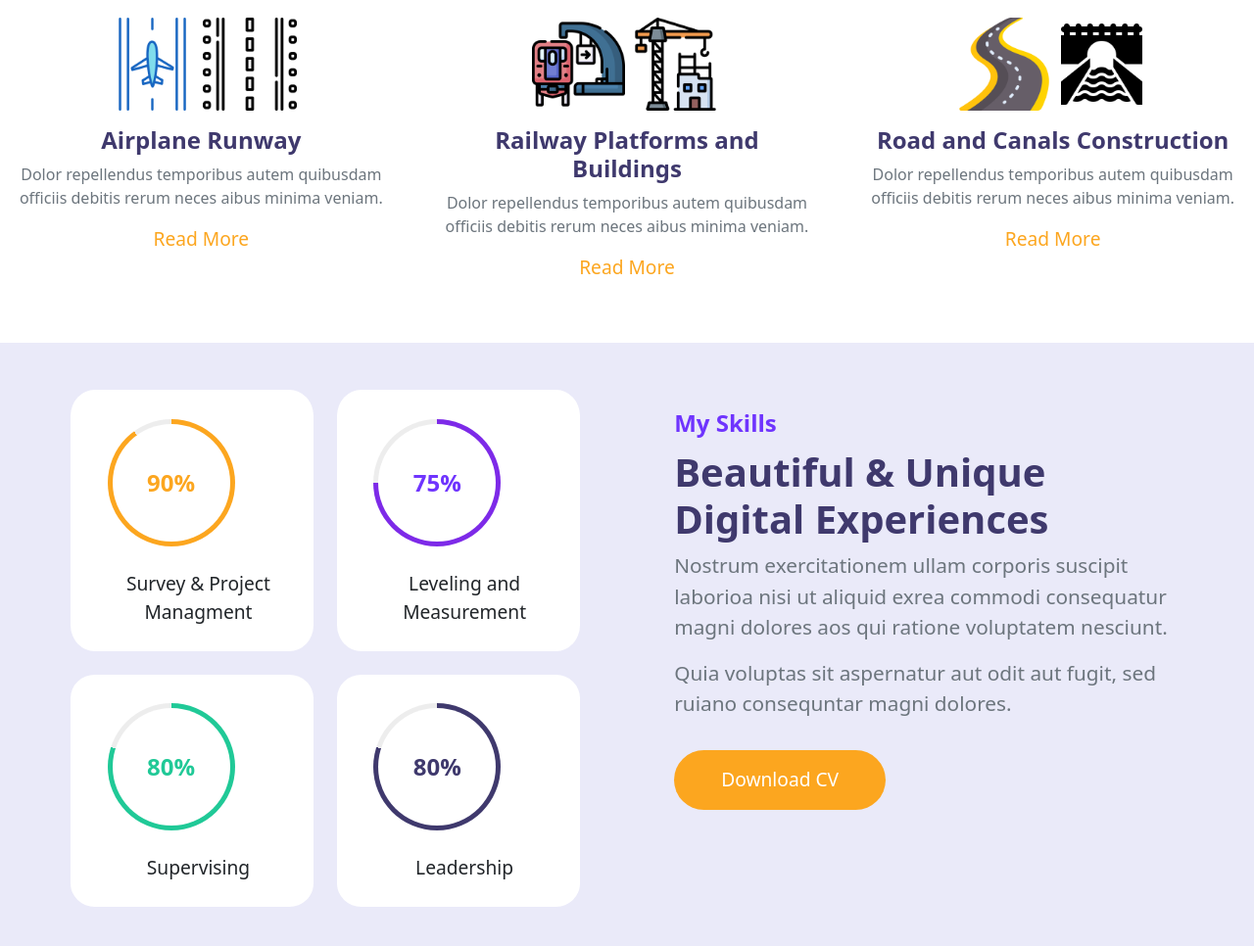
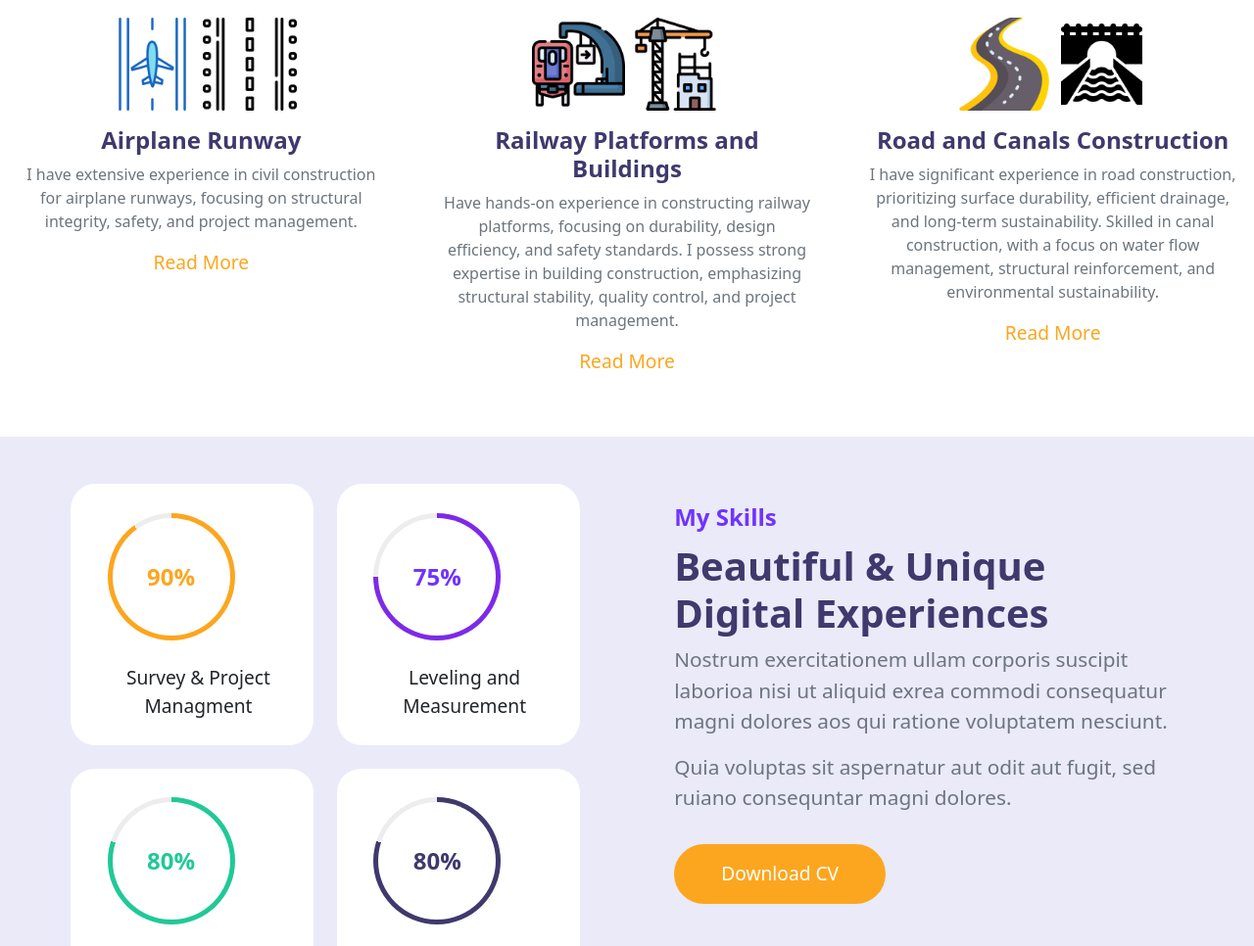
Before and after one commit to dharmendra-pendare/dharmendra-pendare.github.io, a plain HTML site: page index.html in a window 1280 px wide. Shown: the part 967-1933 px from the top of the page at 98% size. Drawn offline with nearby package versions, Linux system fonts and the light colour scheme.

Commit message:
content adding

```diff
--- a/index.html
+++ b/index.html
@@ -136,8 +136,7 @@
             <div class="content mt-3">
               <h4>Airplane Runway</h4>
               <p class="text-muted">
-                Dolor repellendus temporibus autem quibusdam officiis debitis
-                rerum neces aibus minima veniam.
+              I have extensive experience in civil construction for airplane runways, focusing on structural integrity, safety, and project management.
               </p>
               <a href="" class="link">Read More</a>
             </div>
@@ -160,8 +159,8 @@
             <div class="content mt-3">
               <h4>Railway Platforms and Buildings</h4>
               <p class="text-muted">
-                Dolor repellendus temporibus autem quibusdam officiis debitis
-                rerum neces aibus minima veniam.
+                Have hands-on experience in constructing railway platforms, focusing on durability, design efficiency, and safety standards.
+                I possess strong expertise in building construction, emphasizing structural stability, quality control, and project management.
               </p>
               <a href="" class="link">Read More</a>
             </div>
@@ -182,8 +181,8 @@
             <div class="content mt-3">
               <h4>Road and Canals Construction</h4>
               <p class="text-muted">
-                Dolor repellendus temporibus autem quibusdam officiis debitis
-                rerum neces aibus minima veniam.
+                I have significant experience in road construction, prioritizing surface durability, efficient drainage, and long-term sustainability.
+                Skilled in canal construction, with a focus on water flow management, structural reinforcement, and environmental sustainability.
               </p>
               <a href="" class="link">Read More</a>
             </div>
```
